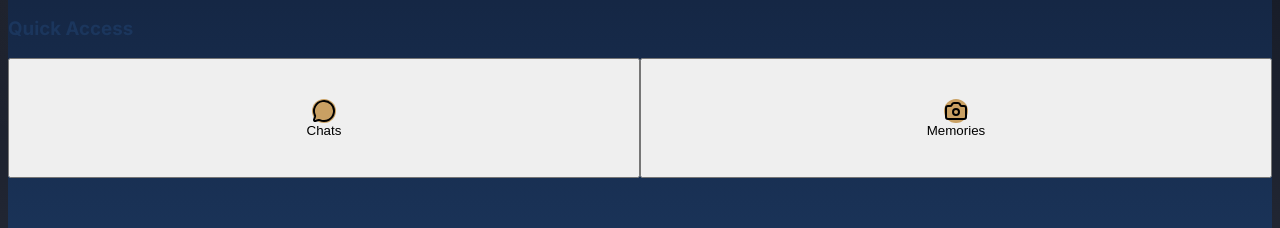
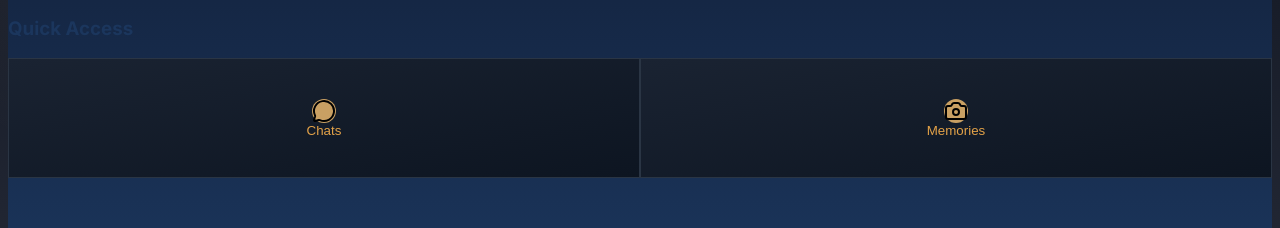
Before and after one commit to tailoredcaresolutions/2424, a Next.js app: page / in a window 1280 px wide. Shown: the part 513-741 px from the top of the page. Built offline with nearby package versions, Linux system fonts and the light colour scheme.

Commit message:
style: update Quick Access buttons with darker gradient background and light gold text (#E3A248)

```diff
--- a/components/SimpleChatWrapper.js
+++ b/components/SimpleChatWrapper.js
@@ -92,26 +92,26 @@ export default function SimpleChatWrapper() {
           <div className="grid grid-cols-2 gap-3">
             <motion.button
               onClick={handleChatsClick}
-              className="bg-white/10 backdrop-blur-sm rounded-2xl p-6 min-h-[120px] flex flex-col items-center justify-center gap-3 hover:bg-white/20 transition-all"
+              className="bg-gradient-to-br from-[#1a2332] to-[#0d1521] border border-[#2a3544] rounded-2xl p-6 min-h-[120px] flex flex-col items-center justify-center gap-3 hover:border-[#3a4554] transition-all shadow-lg"
               whileHover={{ scale: 1.02 }}
               whileTap={{ scale: 0.98 }}
             >
               <div className="w-12 h-12 bg-[#c9a063] rounded-full flex items-center justify-center">
                 <MessageCircle className="w-6 h-6 text-white" />
               </div>
-              <span className="text-white text-base">Chats</span>
+              <span className="text-[#E3A248] text-base font-medium">Chats</span>
             </motion.button>
 
             <motion.button
               onClick={handleMemoriesClick}
-              className="bg-white/10 backdrop-blur-sm rounded-2xl p-6 min-h-[120px] flex flex-col items-center justify-center gap-3 hover:bg-white/20 transition-all"
+              className="bg-gradient-to-br from-[#1a2332] to-[#0d1521] border border-[#2a3544] rounded-2xl p-6 min-h-[120px] flex flex-col items-center justify-center gap-3 hover:border-[#3a4554] transition-all shadow-lg"
               whileHover={{ scale: 1.02 }}
               whileTap={{ scale: 0.98 }}
             >
               <div className="w-12 h-12 bg-[#c9a063] rounded-full flex items-center justify-center">
                 <Camera className="w-6 h-6 text-white" />
               </div>
-              <span className="text-white text-base">Memories</span>
+              <span className="text-[#E3A248] text-base font-medium">Memories</span>
             </motion.button>
           </div>
         </motion.div>
```
